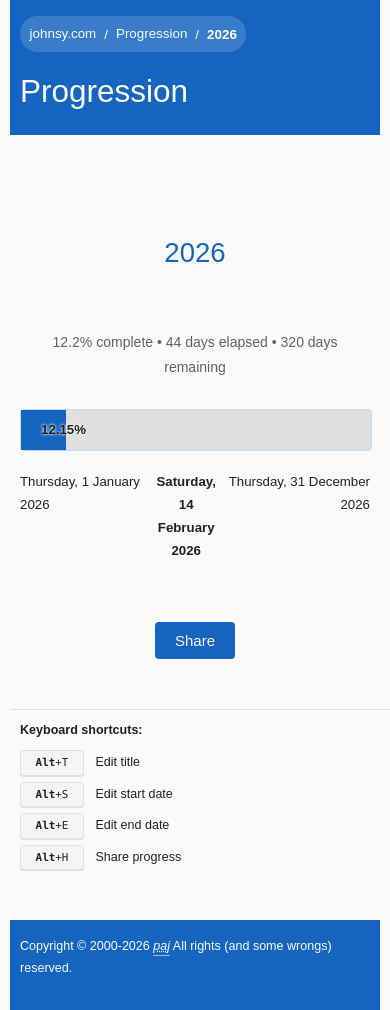
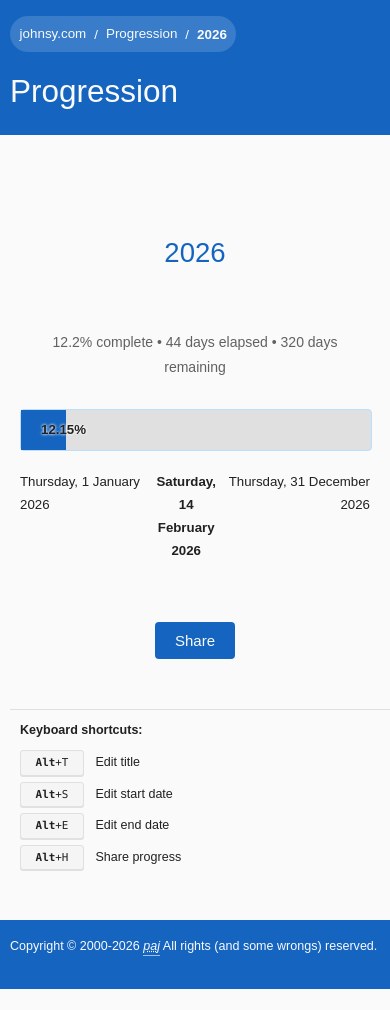
Before and after one commit to johnsyweb/progression, a website built with Vite: page src/index.html in a window 390 px wide. After the commit the page ends 989 px from the top, so only its background shows below. Built offline with nearby package versions, Linux system fonts and the light colour scheme.

Commit message:
style: make header and footer backgrounds full viewport width
- Move header and footer outside #page; add .header-inner and .footer-inner
- Inner wrappers keep content at max-width 65ch, centred
- Header/footer bars extend to left and right edges of browser

```diff
--- a/src/index.html
+++ b/src/index.html
@@ -312,8 +312,8 @@
     </script>
   </head>
   <body>
-    <div id="page">
-      <header id="header">
+    <header id="header">
+      <div class="header-inner">
         <nav class="breadcrumbs" aria-label="Breadcrumb" id="breadcrumb-nav">
           <a href="https://www.johnsy.com/">johnsy.com</a>
           <span aria-hidden="true">/</span>
@@ -328,8 +328,10 @@
             >Progression</a
           >
         </h1>
-      </header>
+      </div>
+    </header>
 
+    <div id="page">
       <main id="content" role="main">
         <div id="progress-container"></div>
       </main>
@@ -363,8 +365,10 @@
           </li>
         </ul>
       </div>
+    </div>
 
-      <footer id="footer">
+    <footer id="footer">
+      <div class="footer-inner">
         <p>
           Copyright &copy; 2000-<span id="current-year"></span>
           <a rel="author" href="https://www.johnsy.com/about/"
@@ -372,8 +376,8 @@
           >
           All rights (and some wrongs) reserved.
         </p>
-      </footer>
-    </div>
+      </div>
+    </footer>
 
     <script type="module" src="/main.ts"></script>
     <script>
--- a/src/style.css
+++ b/src/style.css
@@ -83,10 +83,13 @@ h1 {
 }
 
 #header {
-  width: 100%;
-  margin: 0;
+  margin-bottom: 50px;
+}
+
+.header-inner {
+  max-width: 65ch;
+  margin: 0 auto;
   padding: 1rem 10px;
-  margin-bottom: 50px;
 }
 
 #header .breadcrumbs {
@@ -130,10 +133,14 @@ h1 {
 }
 
 #footer {
-  width: 100%;
-  margin: 50px 0 0 0;
+  margin-top: 50px;
+  font-size: 0.85em;
+}
+
+.footer-inner {
+  max-width: 65ch;
+  margin: 0 auto;
   padding: 1rem 10px;
-  font-size: 0.85em;
 }
 
 .accesskeys {
@@ -733,9 +740,9 @@ h1 {
 
 @media all and (max-width: 870px) {
   #page,
-  #header,
   #content,
-  #footer {
+  .header-inner,
+  .footer-inner {
     width: inherit;
     padding-left: 10px;
     padding-right: 10px;
```
